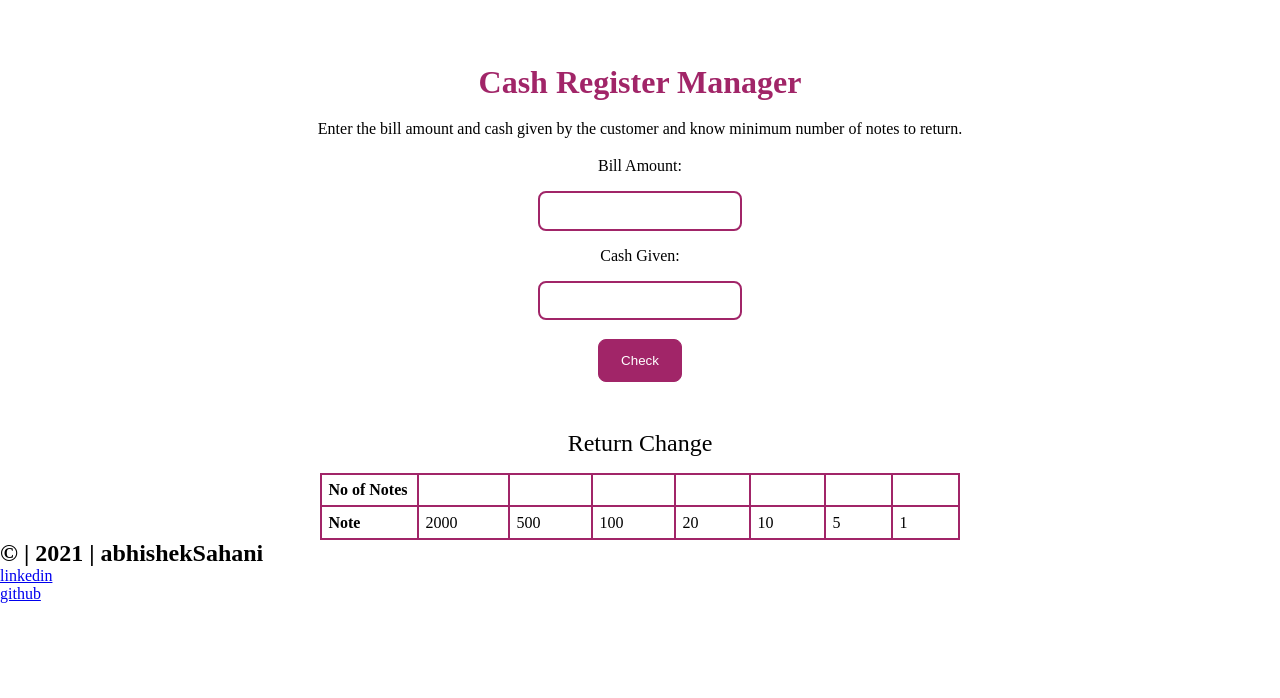
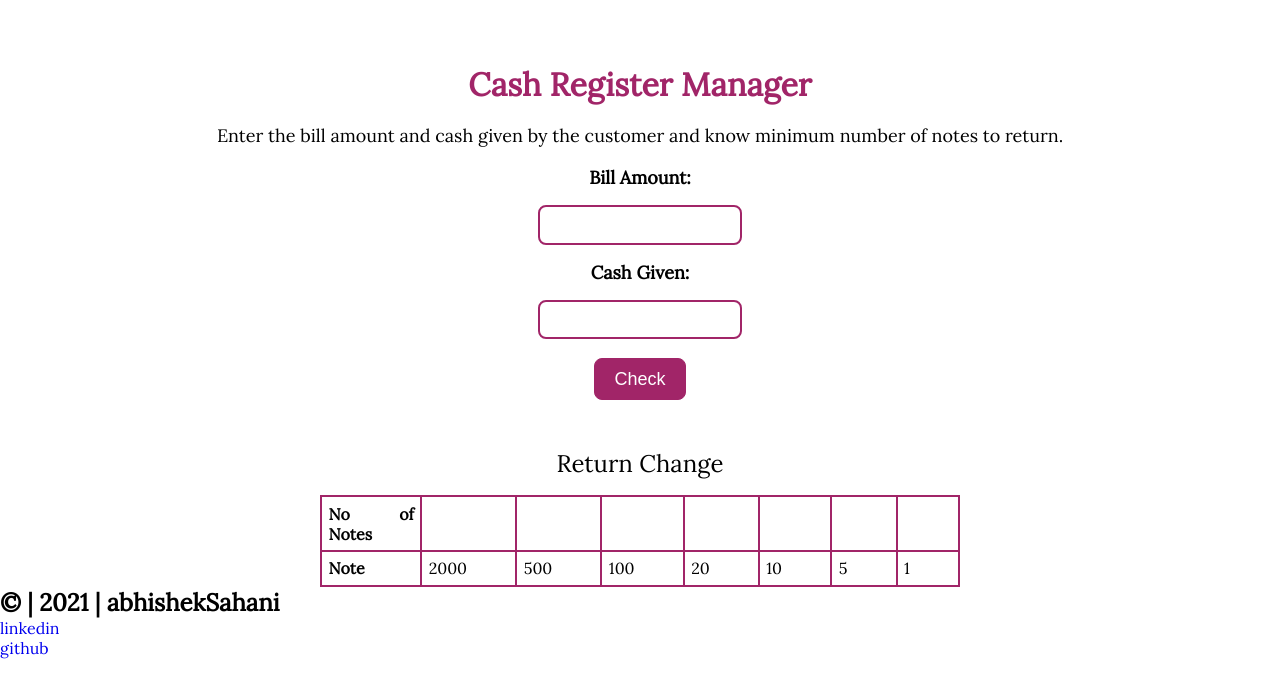
Before and after one commit to abhisheksahani-nova/Cash-Register-Manager, a plain HTML site: page index.html in a window 1280 px wide. Drawn offline with Linux system fonts and the light colour scheme.

Commit message:
Update Style

```diff
--- a/index.html
+++ b/index.html
@@ -4,12 +4,16 @@
     <meta charset="utf-8" />
     <title>Cash Register Manager</title>
 
+    <link rel="preconnect" href="https://fonts.googleapis.com">
+    <link rel="preconnect" href="https://fonts.gstatic.com" crossorigin>
+    <link href="https://fonts.googleapis.com/css2?family=Lora&display=swap" rel="stylesheet">
+
     <link rel="stylesheet" href="./style.css" />
   </head>
   <body>
     <div class="container">
       <h1 class="heading">Cash Register Manager</h1>
-      <p class="text">
+      <p class="description">
         Enter the bill amount and cash given by the customer and know minimum
         number of notes to return.
       </p>
--- a/style.css
+++ b/style.css
@@ -1,12 +1,20 @@
-*{
+* {
   margin: 0;
   padding: 0;
   box-sizing: border-box;
 }
 
+body{
+  font-family: 'Lora', serif;
+}
+
+a {
+  text-decoration: none;
+}
+
 
 /* Container */
-.container{
+.container {
   min-width: 100vw;
   display: flex;
   flex-direction: column;
@@ -14,16 +22,17 @@
   align-items: center;
 }
 
-.heading{
+.heading {
   color: #A12568;
   margin: 4rem 0 1.2rem;
 }
 
-.text{
+.description {
   margin-bottom: 1.2rem;
+  font-size: large;
 }
 
-.input{
+.input {
   font-size: 14px;
   padding: 0.6rem 1rem;
   margin: 1rem;
@@ -32,26 +41,27 @@
   width: 16%;
 }
 
-.input label{
+.inputLabel {
   display: block;
   font-size: large;
   font-weight: 600;
 }
 
 
-#check-button{
-  padding: 0.8rem 1.4rem;
+#check-button {
+  padding: 0.6rem 1.2rem;
   background-color: #A12568;
   color: white;
   border: 1px solid #A12568;
   cursor: pointer;
   border-radius: 0.5rem;
   margin: 0.2rem 0 2rem;
+  font-size: large;
 }
 
 
 /* table */
-.table{
+.table {
   border: 1px solid #A12568;
   width: 50%;
   text-align: justify;
```
